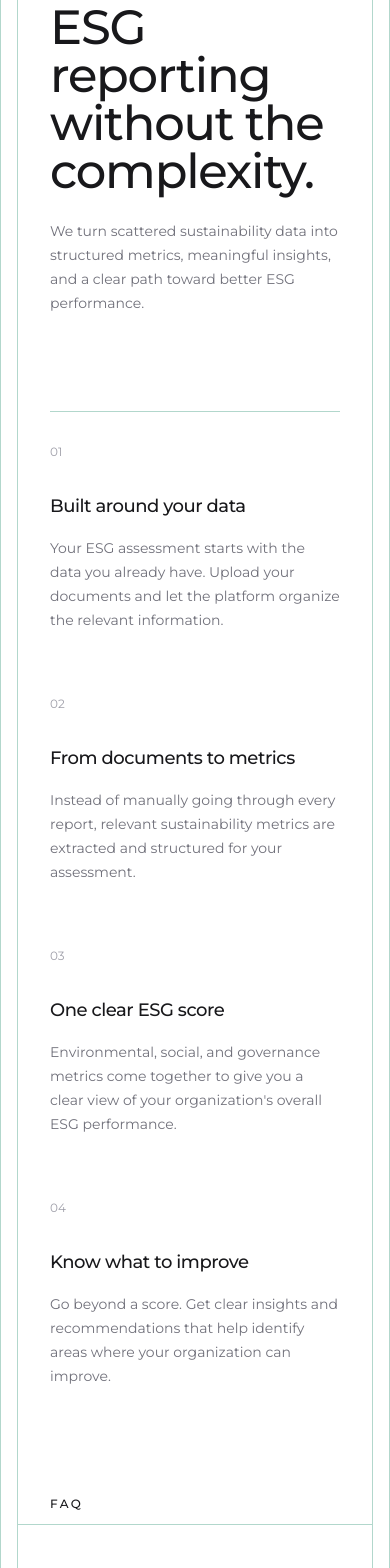
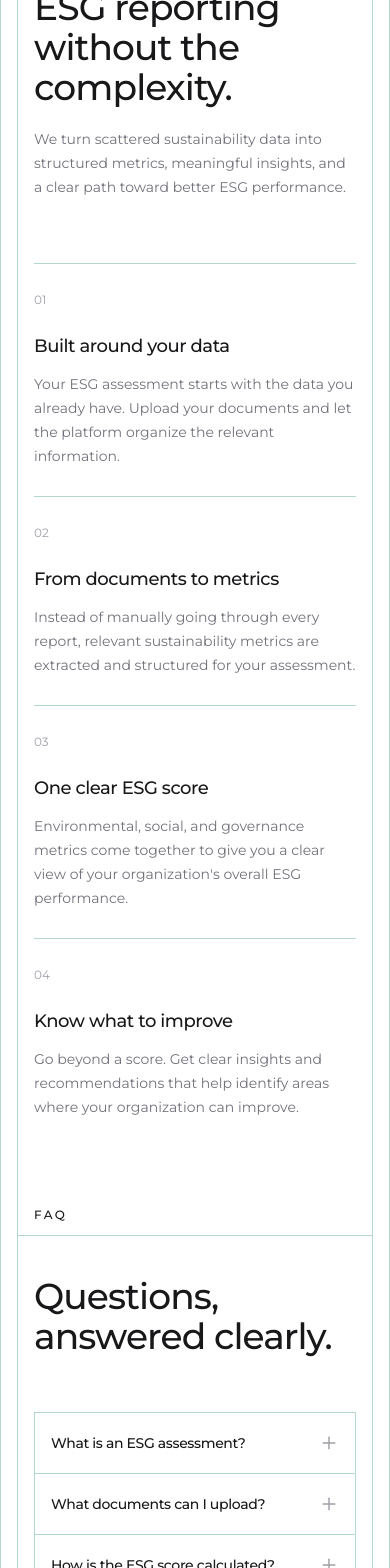
Before and after one commit to Alorik/verde, a Next.js app: page /dashboard in a window 390 px wide. Shown: the part 4620-6188 px from the top of the page. Built offline with nearby package versions, Linux system fonts and the light colour scheme; no server answers.

Commit message:
fix: responsiveness for whole dashboard page

```diff
--- a/components/dashboard/FAQSection.tsx
+++ b/components/dashboard/FAQSection.tsx
@@ -41,41 +41,41 @@ export default function FAQSection() {
   const [openIndex, setOpenIndex] = useState<number | null>(null);
 
   return (
-    <section className=" border-x border-emerald-700/30 bg-white">
+    <section className="border-x border-emerald-700/30 bg-white">
       {/* Sticky Section Label */}
-      <p className="sticky top-16 z-10 border-b border-emerald-700/30 bg-white px-8 py-3 text-xs uppercase tracking-[0.2em] text-zinc-900 font-medium">
+      <p className="sticky top-16 z-10 border-b border-emerald-700/30 bg-white px-4 py-3 text-xs font-medium uppercase tracking-[0.2em] text-zinc-900 sm:px-6 md:px-8">
         FAQ
       </p>
 
-      <div className="max-w-2xl px-8 pt-12">
-        <h2 className="text-6xl font-medium tracking-tight text-zinc-900">
+      {/* Heading */}
+      <div className="max-w-2xl px-4 pt-10 sm:px-6 sm:pt-12 md:px-8">
+        <h2 className="text-4xl font-medium tracking-tight text-zinc-900 sm:text-5xl md:text-6xl">
           Questions,
           <br />
           answered clearly.
         </h2>
       </div>
-      <div className="mx-auto flex flex-col items-center px-8 py-2 pb-12">
-        {/* Header — centered */}
 
-        {/* FAQ — centered as a block */}
-        <div className="mt-24 w-full max-w-3xl border  border-emerald-700/30">
+      {/* FAQ */}
+      <div className="mx-auto flex flex-col items-center px-4 pb-12 sm:px-6 md:px-8 md:pb-16">
+        <div className="mt-14 w-full max-w-3xl border border-emerald-700/30 sm:mt-20 md:mt-24">
           {faqs.map((faq, index) => {
             const isOpen = openIndex === index;
 
             return (
               <div
                 key={faq.question}
-                className="border-b  border-emerald-700/30 last:border-b-0"
+                className="border-b border-emerald-700/30 last:border-b-0"
               >
                 <button
                   type="button"
                   onClick={() => setOpenIndex(isOpen ? null : index)}
-                  className={`flex w-full cursor-pointer items-center justify-between gap-8 rounded-md px-4 py-6 text-left transition-colors duration-300 ease-out ${
+                  className={`flex w-full cursor-pointer items-center justify-between gap-4 px-4 py-5 text-left transition-colors duration-300 ease-out sm:gap-8 sm:px-5 sm:py-6 ${
                     isOpen ? "bg-emerald-50" : "hover:bg-zinc-50"
                   }`}
                 >
                   <span
-                    className={`text-base font-medium tracking-tight transition-colors duration-300 ${
+                    className={`text-sm font-medium tracking-tight transition-colors duration-300 sm:text-base ${
                       isOpen ? "text-emerald-700" : "text-zinc-900"
                     }`}
                   >
@@ -84,7 +84,11 @@ export default function FAQSection() {
 
                   <motion.span
                     animate={{ rotate: isOpen ? 45 : 0 }}
-                    transition={{ type: "spring", stiffness: 300, damping: 22 }}
+                    transition={{
+                      type: "spring",
+                      stiffness: 300,
+                      damping: 22,
+                    }}
                     className={`shrink-0 ${
                       isOpen ? "text-emerald-600" : "text-zinc-400"
                     }`}
@@ -101,12 +105,18 @@ export default function FAQSection() {
                       animate={{ height: "auto", opacity: 1 }}
                       exit={{ height: 0, opacity: 0 }}
                       transition={{
-                        height: { type: "spring", stiffness: 280, damping: 32 },
-                        opacity: { duration: 0.2 },
+                        height: {
+                          type: "spring",
+                          stiffness: 280,
+                          damping: 32,
+                        },
+                        opacity: {
+                          duration: 0.2,
+                        },
                       }}
                       className="overflow-hidden bg-emerald-50"
                     >
-                      <p className="px-4 pb-6 pr-12 text-sm leading-6 text-zinc-600">
+                      <p className="px-4 pb-5 pr-10 text-sm leading-6 text-zinc-600 sm:px-5 sm:pb-6 sm:pr-14">
                         {faq.answer}
                       </p>
                     </motion.div>
--- a/components/dashboard/Footer.tsx
+++ b/components/dashboard/Footer.tsx
@@ -1,34 +1,36 @@
-"use client"
-import {ChevronRight } from "lucide-react"
+"use client";
+
+import { ChevronRight } from "lucide-react";
 import Link from "next/link";
 
 export default function FooterSection() {
   return (
     <footer className="bg-emerald-950 text-white">
-      <div className="mx-auto max-w-[1720px] px-12 pt-16">
+      <div className="mx-auto max-w-[1720px] px-4 pt-12 sm:px-6 sm:pt-14 md:px-8 md:pt-16 lg:px-12">
         {/* Top */}
-        <div className="flex flex-col justify-between gap-16 md:flex-row">
+        <div className="flex flex-col justify-between gap-12 sm:gap-16 md:flex-row">
           {/* CTA */}
-          <div>
-            <h2 className="max-w-xl text-5xl font-medium leading-[1.05] tracking-tight">
+          <div className="max-w-xl">
+            <h2 className="text-4xl font-medium leading-[1.05] tracking-tight sm:text-5xl">
               Make your ESG data
               <br />
               <span className="text-lime-500">work for you.</span>
             </h2>
 
-            <button className="mt-10 bg-emerald-800 px-7 py-4 flex text-sm transition-colors duration-200 hover:bg-emerald-700">
-              Know the metrics <ChevronRight />
+            <button className="mt-8 flex items-center gap-1 bg-emerald-800 px-6 py-3.5 text-sm transition-colors duration-200 hover:bg-emerald-700 sm:mt-10 sm:px-7 sm:py-4">
+              Know the metrics
+              <ChevronRight className="h-4 w-4" />
             </button>
           </div>
 
           {/* Navigation */}
-          <div className="flex gap-24 pr-8">
+          <div className="grid grid-cols-2 gap-10 sm:gap-16 md:gap-20 lg:gap-24 md:pr-8">
             <div>
               <p className="text-[11px] uppercase tracking-[0.2em] text-emerald-300/60">
                 Explore
               </p>
 
-              <div className="mt-7 flex flex-col gap-5 text-sm text-white/70">
+              <div className="mt-6 flex flex-col gap-4 text-sm text-white/70 sm:mt-7 sm:gap-5">
                 <Link
                   href="/dashboard"
                   className="transition-colors hover:text-white"
@@ -64,7 +66,7 @@ export default function FooterSection() {
                 Platform
               </p>
 
-              <div className="mt-7 flex flex-col gap-5 text-sm text-white/70">
+              <div className="mt-6 flex flex-col gap-4 text-sm text-white/70 sm:mt-7 sm:gap-5">
                 <Link
                   href="/reports"
                   className="transition-colors hover:text-white"
@@ -91,14 +93,14 @@ export default function FooterSection() {
         </div>
 
         {/* Large brand */}
-        <div className="mt-28 overflow-hidden">
-          <p className="text-[24vw] font-medium text-center leading-[0.75] tracking-[-0.07em] text-emerald-900 md:text-[21vw]">
+        <div className="mt-20 overflow-hidden sm:mt-24 md:mt-28">
+          <p className="text-center text-[27vw] font-medium leading-[0.75] tracking-[-0.07em] text-emerald-900 sm:text-[24vw] md:text-[21vw]">
             Verde
           </p>
         </div>
 
         {/* Bottom */}
-        <div className="flex flex-col justify-between gap-4 border-t border-emerald-800/70 py-6 text-[11px] uppercase tracking-[0.18em] text-emerald-300/60 md:flex-row">
+        <div className="flex flex-col justify-between gap-3 border-t border-emerald-800/70 py-5 text-[10px] uppercase tracking-[0.16em] text-emerald-300/60 sm:gap-4 sm:py-6 sm:text-[11px] sm:tracking-[0.18em] md:flex-row">
           <p>© {new Date().getFullYear()} VERDE</p>
 
           <p>ESG REPORTING, BY DESIGN</p>
--- a/components/dashboard/WhyUs.tsx
+++ b/components/dashboard/WhyUs.tsx
@@ -27,40 +27,46 @@ export default function WhyUsSection() {
   ];
 
   return (
-    <section className="  border-emerald-700/30 border-x bg-white">
-      <p className="sticky top-16 z-10 border-b border-emerald-700/30 bg-white px-8 py-3 text-xs uppercase tracking-[0.2em] text-zinc-900 font-medium">
+    <section className="border-x border-emerald-700/30 bg-white">
+      {/* Sticky label */}
+      <p className="sticky top-16 z-10 border-b border-emerald-700/30 bg-white px-4 py-3 text-xs font-medium uppercase tracking-[0.2em] text-zinc-900 sm:px-6 md:px-8">
         Why Us?
       </p>
 
-      <div className="mx-auto px-8 py-16">
-        {/* Header — normal flow, scrolls away like the rest of the content */}
+      <div className="mx-auto px-4 py-12 sm:px-6 sm:py-14 md:px-8 md:py-16">
+        {/* Header */}
         <div className="max-w-2xl">
-          <h2 className="text-5xl font-medium tracking-tight text-zinc-900">
+          <h2 className="text-4xl font-medium tracking-tight text-zinc-900 sm:text-5xl">
             ESG reporting
             <br />
             without the complexity.
           </h2>
 
-          <p className="mt-6 max-w-xl text-sm leading-6 text-zinc-500">
+          <p className="mt-5 max-w-xl text-sm leading-6 text-zinc-500 sm:mt-6">
             We turn scattered sustainability data into structured metrics,
             meaningful insights, and a clear path toward better ESG performance.
           </p>
         </div>
 
         {/* Reasons */}
-        <div className="mt-24 grid border-t border-emerald-700/30 md:grid-cols-4">
-          {reasons.map((reason) => (
+        <div className="mt-16 grid border-t border-emerald-700/30 sm:mt-20 md:mt-24 md:grid-cols-4">
+          {reasons.map((reason, index) => (
             <div
               key={reason.number}
-              className=" border-emerald-700/30 py-8  md:border-r md:px-8 md:first:pl-0 md:last:border-r-0"
+              className={[
+                "border-emerald-700/30 py-7 sm:py-8",
+                "md:border-r md:px-6 lg:px-8",
+                "md:first:pl-0 md:last:border-r-0",
+                index > 0 ? "border-t md:border-t-0" : "",
+              ].join(" ")}
             >
               <p className="text-xs text-zinc-400">{reason.number}</p>
 
-              <h3 className="mt-8 text-lg font-medium tracking-tight text-zinc-900">
+              <h3 className="mt-6 text-lg font-medium tracking-tight text-zinc-900 sm:mt-8">
                 {reason.title}
               </h3>
 
-              <p className="mt-4 text-sm leading-6 text-zinc-500">
+              <p className="mt-3 max-w-md text-sm leading-6 text-zinc-500 sm:mt-4">
                 {reason.description}
               </p>
             </div>
```
